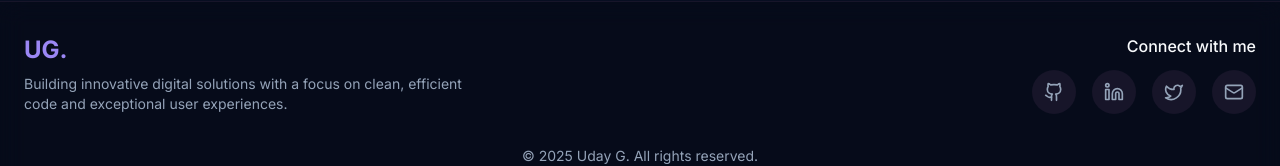
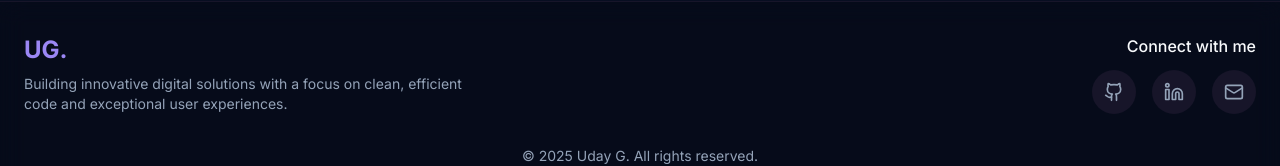
Before and after one commit to ChandaRiddhima04/portfolio, a React (Vite) app: page / in a window 1280 px wide. Shown: the part 3797-3963 px from the top of the page. Built offline with nearby package versions, Linux system fonts and the light colour scheme.

Commit message:
Update Layout.tsx

```diff
--- a/src/components/Layout.tsx
+++ b/src/components/Layout.tsx
@@ -85,7 +85,7 @@ export const Layout = ({ children }: LayoutProps) => {
                   <Github className="h-5 w-5" />
                 </motion.a>
                 <motion.a
-                  href="https://www.linkedin.com/in/uday-g-601ba9266/"
+                  href="https://www.linkedin.com/in/riddhima-chanda/"
                   target="_blank"
                   rel="noopener noreferrer"
                   className="text-muted-foreground hover:text-brand-purple transition-colors bg-secondary p-3 rounded-full"
@@ -95,19 +95,9 @@ export const Layout = ({ children }: LayoutProps) => {
                 >
                   <Linkedin className="h-5 w-5" />
                 </motion.a>
+
                 <motion.a
-                  href="https://x.com/UdayG6389896490"
-                  target="_blank"
-                  rel="noopener noreferrer"
-                  className="text-muted-foreground hover:text-brand-purple transition-colors bg-secondary p-3 rounded-full"
-                  whileHover={{ scale: 1.1 }}
-                  whileTap={{ scale: 0.95 }}
-                  aria-label="Twitter"
-                >
-                  <Twitter className="h-5 w-5" />
-                </motion.a>
-                <motion.a
-                  href="mailto:ud4yg@yandex.com"
+                  href="mailto:chandariddhima@gmail.com"
                   className="text-muted-foreground hover:text-brand-purple transition-colors bg-secondary p-3 rounded-full"
                   whileHover={{ scale: 1.1 }}
                   whileTap={{ scale: 0.95 }}
```
